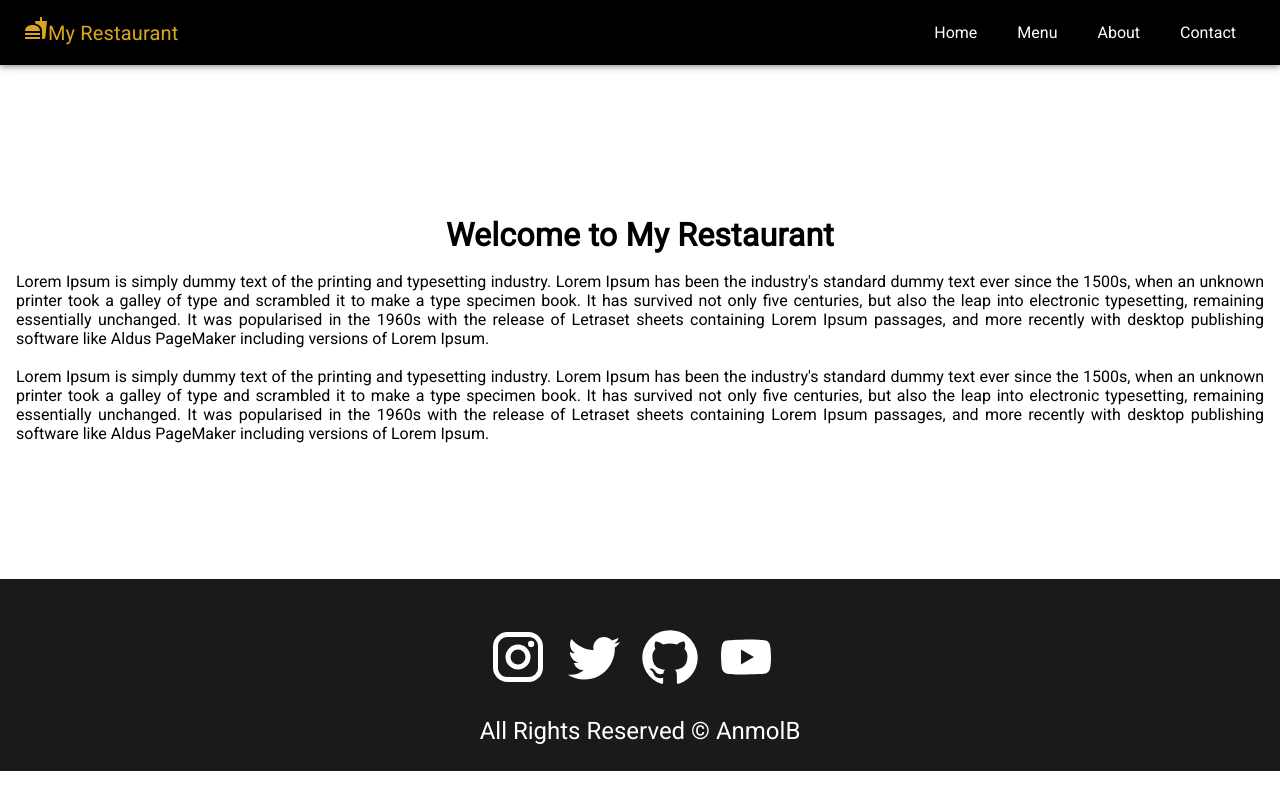
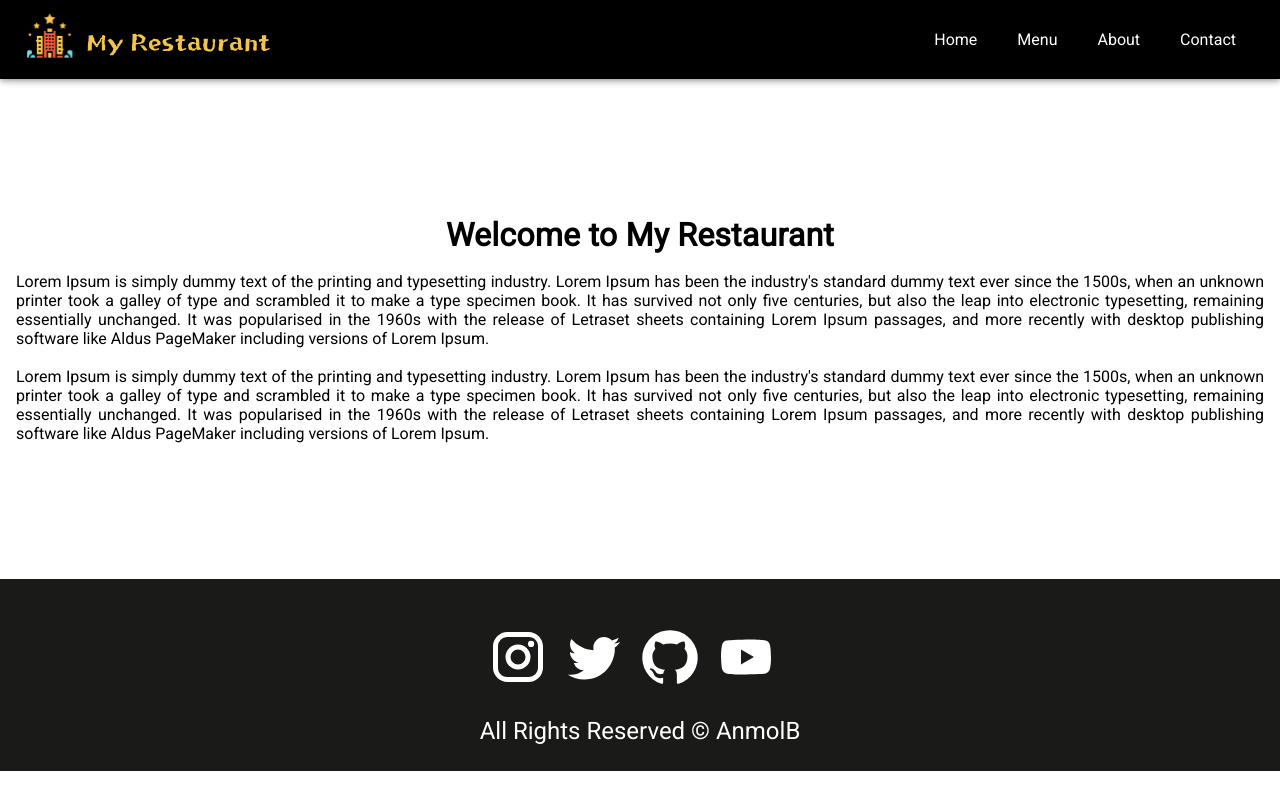
Before and after one commit to anmolbiranwar/Restaurant-website_Reactjs_MUI, a React (Create React App) app: page /about in a window 1280 px wide. Built offline with nearby package versions, Linux system fonts and the light colour scheme.

Commit message:
Update Header.js

```diff
--- a/src/components/Layout/Header.js
+++ b/src/components/Layout/Header.js
@@ -1,6 +1,7 @@
 import React,{useState} from 'react'
 import {AppBar, Drawer, Box, IconButton, Toolbar, Typography, Divider} from "@mui/material";
 import FastfoodIcon from '@mui/icons-material/Fastfood';
+import Logo from '../../images/logo.svg'
 import MenuIcon from '@mui/icons-material/Menu';
 import {Link} from 'react-router-dom';
 import "../../styles/HeaderStyles.css"
@@ -14,9 +15,8 @@ const Header = () => {
   //menu drawer
   const drawer=(
     <Box onClick={handleDrawerToggle} sx={{textAlign:'center'}}>
-           <Typography color={"goldenrod"} variant='h6' component="div" sx={{flexGrow: 1}}>
-            <FastfoodIcon/>
-            My Restaurant
+           <Typography color={"goldenrod"} variant='h6' component="div" sx={{flexGrow: 1, my:2}}>
+           <img src={Logo} alt='logo' height={'70'} width='200' />
             </Typography>
               <ul className='mobile-navigation'>
                 <li>
@@ -44,9 +44,8 @@ const Header = () => {
             >
               <MenuIcon />
             </IconButton>
-          <Typography color={"goldenrod"} variant='h6' component="div" sx={{flexGrow: 1, my:2}}>
-            <FastfoodIcon/>
-            My Restaurant
+          <Typography color={"goldenrod"} variant='h6' component="div" sx={{flexGrow: 1}}>
+            <img src={Logo} alt='logo' height={'70'} width='250' />
             </Typography>
             <Divider />
             <Box sx={{display: {xs:"none", sm:"block"}}}>
```
